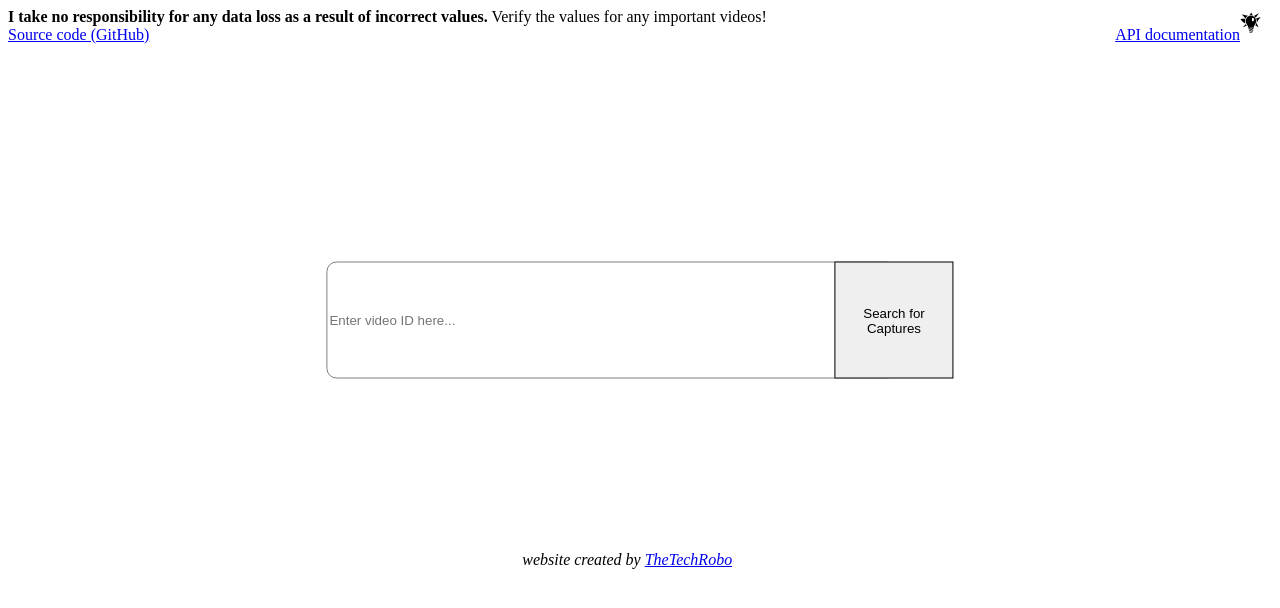
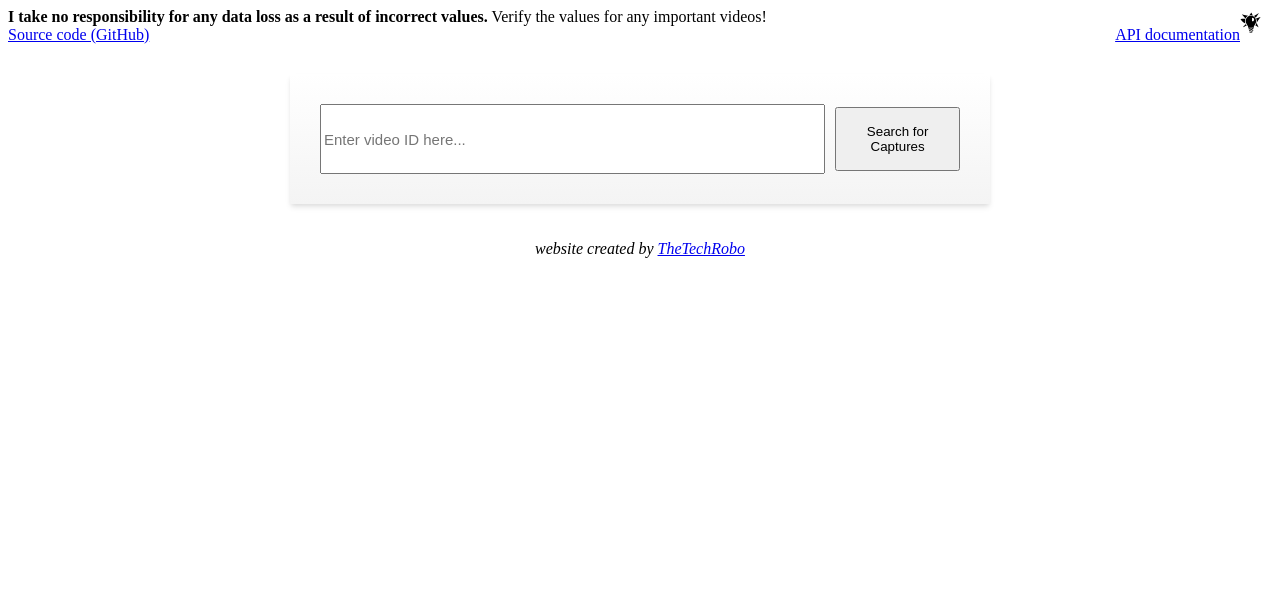
Before and after one commit to TheTechRobo/youtubevideofinder, a Flask app: page / in a window 1280 px wide. Shown: the top 608 px of the page. Run offline with Flask 3, Linux system fonts and the light colour scheme; some libraries are stand-ins or nearby versions.

Commit message:
Change styling of input of youtube search

```diff
--- a/templates/init.html
+++ b/templates/init.html
@@ -8,64 +8,50 @@
 <script>window.plausible = window.plausible || function() { (window.plausible.q = window.plausible.q || []).push(arguments) }</script>
     <title>YouTube Video Finder</title>
     <style>
+
 #contenu {
-  width: 49%;
-  position: absolute;
-  left: 50%;
-  top: 40%;
-  -webkit-transform: translate(-50%, -50%);
-  transform: translate(-50%, -50%);
+  display: flex;
+  flex-direction: column;
+  align-items: center;
+  padding-top: 30px;
+  gap: 20px;
 }
-#data {
-  width: 30%;
-  position: absolute;
-  left: 49%;
-  top: 70%;
-  -webkit-transform: translate(-50%, -50%);
-  transform: translate(-50%, -50%);
+#form-contenu {
+  display: flex;
+  width: 40rem;
+  align-items: center;
+  gap: 10px;
+  box-shadow: 0 4px 6px -1px rgba(0, 0, 0, 0.1), 0 2px 4px -1px rgba(0, 0, 0, 0.06);
+  background-image: linear-gradient(#ffffff, #f4f4f4);
+  padding: 30px;
+
 }
 
+
 @media (min-height: 1250px) {
-  #data {
-    top: 40%;
-  }
-  #contenu {
-    top: 17%;
-  }
+
 }
 
 @media screen and (max-width: 767px) {
-  #contenu {
-    top: 30%;
-  }
-  #data {
-    font-size: 12px;
-    width: 70%;
+   #form-contenu {
+     width: 100%;
+     padding: 10px;
    }
 }
+#texting {
+  font-size: 15px;
+  height: 4rem;
+  width: 80%;
+  color: black;
+}
+#but {
+  height: 4rem;
+  width: 20%;
+}
 
-
-input {
-  padding-top: 50px;
-  padding-bottom: 50px;
-  width: 90%;
-  display: inline;
-  border-radius: 10px;
-  border: 1px solid grey;
-}
-button {
-  height: 100%;
-  max-width: 150px;
-
-  position: absolute;
-  top: 0;
-  left: 81%;
-  padding-top: 41px;
-  padding-bottom: 41px;
-  border: 1px solid black;
-}
 .button-dark {
   background-color: rgba(50, 50, 50) !important;
+  border-radius: 0.375rem;
 }
 
 button[disabled] {
@@ -90,8 +76,9 @@ button[disabled] {
 }
 .white {
   color: white;
-  background-color: black;
+  background-color: #1d243d;
 }
+
 
 .a-dark{
   color: orange;
@@ -282,13 +269,20 @@ button[disabled] {
     </script>
   </head>
   <body>
+    <div id="warning">
+      <b>I take no responsibility for any data loss as a result of incorrect values.</b> Verify the values for any important videos!
+      <span style="float: right;" id="theme-select" onclick="toggleDarkness()"></span>
+    </div>
+    <a href="https://github.com/TheTechRobo/youtubevideofinder/">Source code (GitHub)</a>
+    <a href="/api" style="float:right;">API documentation</a>
     <div id="contenu">
-      <form onsubmit="finishWrpa(document.getElementById('texting').value); return false;" target="data-frame" action="/noscript_load.html">
+      <div>
+        <form id="form-contenu" onsubmit="finishWrpa(document.getElementById('texting').value); return false;" target="data-frame" action="/noscript_load.html">
           <input name="d" type="text" id="texting" placeholder="Enter video ID here..." value="{{default}}"/>
           <button action="submit" id="but" class="btn btn-primary">Search for Captures</button>
         </form>
       </div>
-    <div id="data">
+      <div id="data" >
         <noscript>
           <iframe name="data-frame" src="/noscript_init.html" style="height:100%;width:100%;">
             Your browser doesn't support JavaScript or iframes.<br />
@@ -297,12 +291,9 @@ button[disabled] {
         </noscript>
         <p style="text-align: center;"><i>website created by <a href="https://thetechrobo.ca">TheTechRobo</a></i></p>
       </div>
-    <div id="warning">
-      <b>I take no responsibility for any data loss as a result of incorrect values.</b> Verify the values for any important videos!
-      <span style="float: right;" id="theme-select" onclick="toggleDarkness()"></span>
     </div>
-    <a href="https://github.com/TheTechRobo/youtubevideofinder/">Source code (GitHub)</a>
-    <a href="/api" style="float:right;">API documentation</a>
+
+
   </body>
 </html>
     <script>
```
Lines whose indentation alone changed are shown as unchanged.
